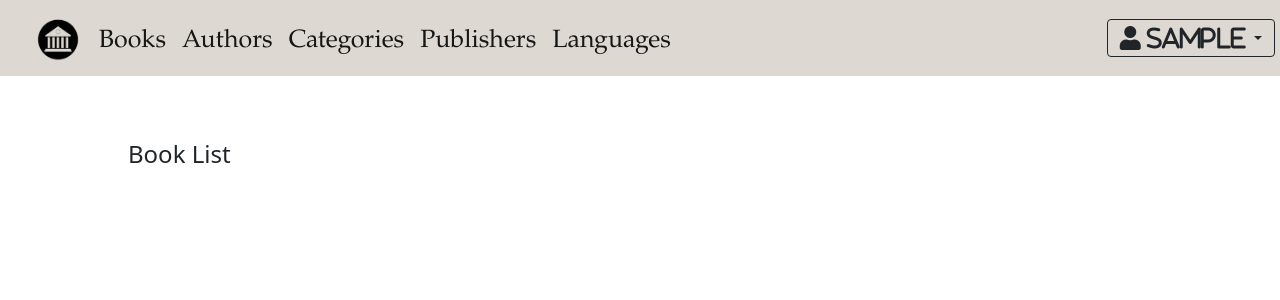
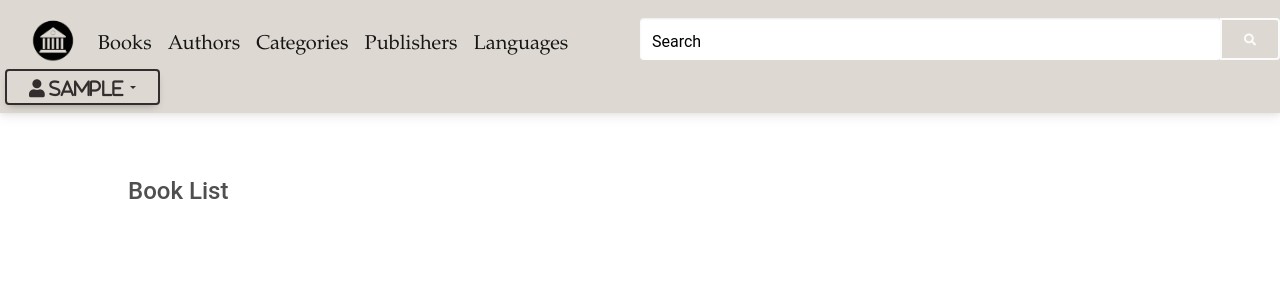
Before and after one commit to kstathakos1/DB_Lab, a PHP site: page /books.php in a window 1280 px wide. Shown: the top 300 px of the page. Run offline with PHP 8.4, Linux system fonts and the light colour scheme; the visitor is signed in with stand-in values (Sample User, id 1); data that the repository does not hold is empty; some libraries are stand-ins or nearby versions.

Commit message:
searchbar

```diff
--- a/school_library/navbar.php
+++ b/school_library/navbar.php
@@ -1,7 +1,7 @@
 <?php
 if (!isset($_SESSION)) session_start();
-$status=$_SESSION['status'];
-if ($_SESSION['username']==null)
+$status = $_SESSION['status'];
+if ($_SESSION['username'] == null)
     header("Location: login.php");
 ?>
 <link rel="stylesheet" href="css/bootstrap.min.css">
@@ -13,7 +13,13 @@ if ($_SESSION['username']==null)
 <link rel="stylesheet" href="css/fontawesome.css">
 <link rel="stylesheet" href="css/all.min.css">
 <link rel="stylesheet" href="https://cdnjs.cloudflare.com/ajax/libs/font-awesome/5.15.3/css/all.min.css">
-<nav class="navbar navbar-light" style="background-color: #DDD9D2;" ¬>
+<link rel="stylesheet" href="https://cdn.jsdelivr.net/npm/bootstrap@4.3.1/dist/css/bootstrap.min.css"
+      integrity="sha384-ggOyR0iXCbMQv3Xipma34MD+dH/1fQ784/j6cY/iJTQUOhcWr7x9JvoRxT2MZw1T" crossorigin="anonymous">
+<link
+        href="https://cdnjs.cloudflare.com/ajax/libs/mdb-ui-kit/6.3.1/mdb.min.css"
+        rel="stylesheet"
+/>
+<nav class="navbar navbar-light" style="background-color: #DDD9D2;display: flex" ¬>
     <div class="navbar-header" style="justify-content:start; display: flex; flex-direction: row;">
         <a class="navbar-brand nav-head left-spaced" href="index.php"><img src="library-PhotoRoom.png-PhotoRoom.png"
                                                                            rel="shortcut icon" width="50" height="50"
@@ -23,8 +29,19 @@ if ($_SESSION['username']==null)
         <a class="navbar-brand nav-head" href="categories.php" style="margin-top: 10px">Categories</a>
         <a class="navbar-brand nav-head" href="publishers.php" style="margin-top: 10px">Publishers</a>
         <a class="navbar-brand nav-head" href="languages.php" style="margin-top: 10px">Languages</a>
+
     </div>
 
+    <div class="input-group w-50">
+        <div class="form-outline w-50"style="flex: 1">
+            <input id="search-input" type="search" id="form1" class="form-control form-control-lg" aria-label="Search"
+                   style="background-color: white;"/>
+            <label class="form-label text-black" for="form1">Search</label>
+        </div>
+        <button id="search-button" type="button" class="btn btn-outline-light">
+            <i class="fas fa-search"></i>
+        </button>
+    </div>
     <div class="navbar-end justify-content:end;">
         <div class="spaced btn-group">
             <button type="button" class="btn btn-outline-dark dropdown-toggle" data-bs-toggle="dropdown"
@@ -34,15 +51,16 @@ if ($_SESSION['username']==null)
             <ul class="dropdown-menu text-center" style="min-width: 100%;">
                 <li>
                     <ul class="dropdown dropdown-item-text">
-                    <form action="profile-redirect.php"  style="all: unset; cursor: pointer;">
+                        <form action="profile-redirect.php" style="all: unset; cursor: pointer;">
                             <button
                                     class="text-center"
                                     name="profile"
                                     style="all: unset; cursor: pointer;"
                             > Profile
                             </button>
-                    </form></ul>
-                    <?php if ($status != 'student' AND $status!='teacher') {
+                        </form>
+                    </ul>
+                    <?php if ($status != 'student' and $status != 'teacher') {
                         ?>
                         <ul class="dropdown dropdown-item-text">
                             <form action="operator/index.php" style="all: unset; cursor: pointer;">
@@ -51,7 +69,8 @@ if ($_SESSION['username']==null)
                                         style="all: unset; cursor: pointer;"
                                 > Tools
                                 </button>
-                        </form></ul>
+                            </form>
+                        </ul>
                     <?php } ?>
 
                     <form action="logout.php" method="POST" style="all: unset; cursor: pointer;">
--- a/school_library/teacher/navbar.php
+++ b/school_library/teacher/navbar.php
@@ -5,6 +5,7 @@ if ($_SESSION['username'] == null)
     header("Location: login.php");
 ?>
 <link rel="stylesheet" type="text/css" href="../css/custom.css?<?= time() ?>">
+<link rel="stylesheet" href="https://cdnjs.cloudflare.com/ajax/libs/font-awesome/5.15.3/css/all.min.css">
 <nav class="navbar navbar-light" style="background-color: #DDD9D2;" ¬>
     <div class="navbar-header" style="justify-content:start; display: flex; flex-direction: row;">
         <a class="navbar-brand nav-head left-spaced" href="../index.php"><img
@@ -21,8 +22,8 @@ if ($_SESSION['username'] == null)
         </div>
         <div class="spaced btn-group">
             <button type="button" class="btn btn-outline-dark dropdown-toggle" data-bs-toggle="dropdown"
-                    data-bs-auto-close="outside" aria-expanded="false">
-                <?= $_SESSION['username'] ?></span>
+                    data-bs-auto-close="outside" aria-expanded="false"><i class="fas fa-user fa-xl">
+                    <?= $_SESSION['username'] ?></span></i>
             </button>
             <ul class="dropdown-menu text-center" style="min-width: 100%;">
                 <li>
```
Lines whose indentation alone changed are shown as unchanged.
